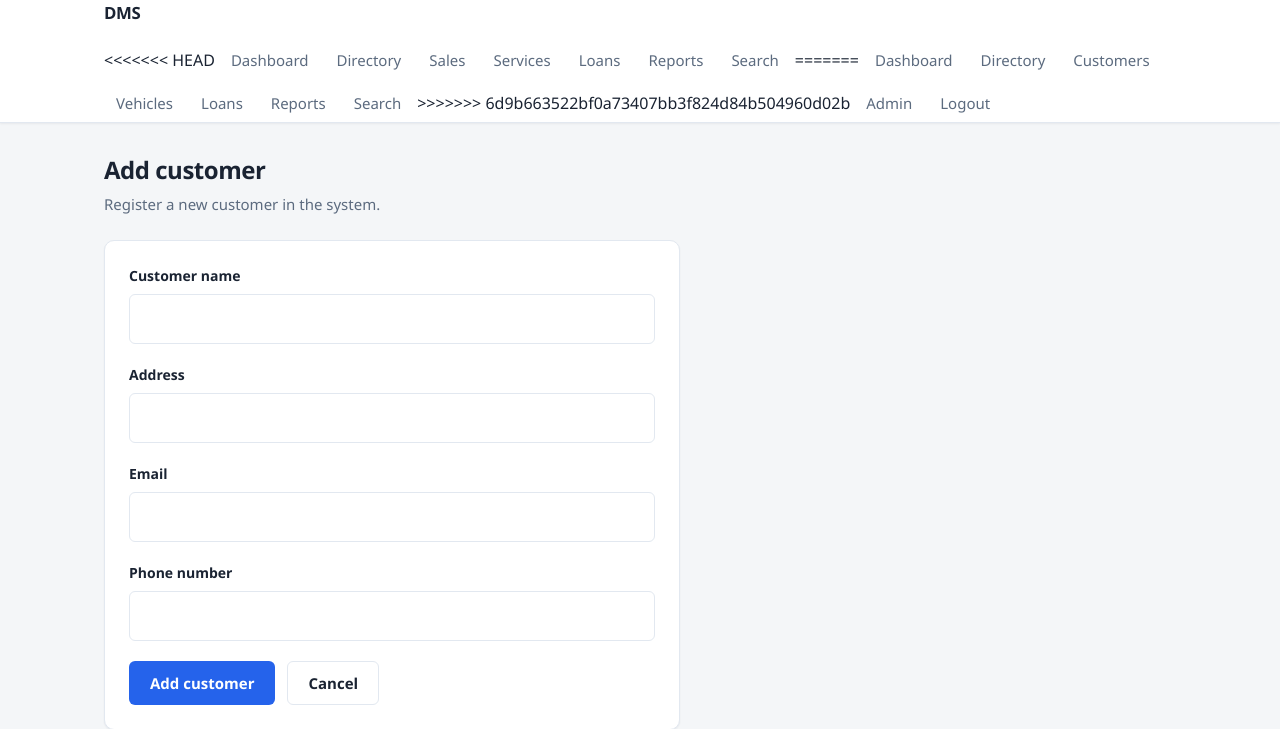
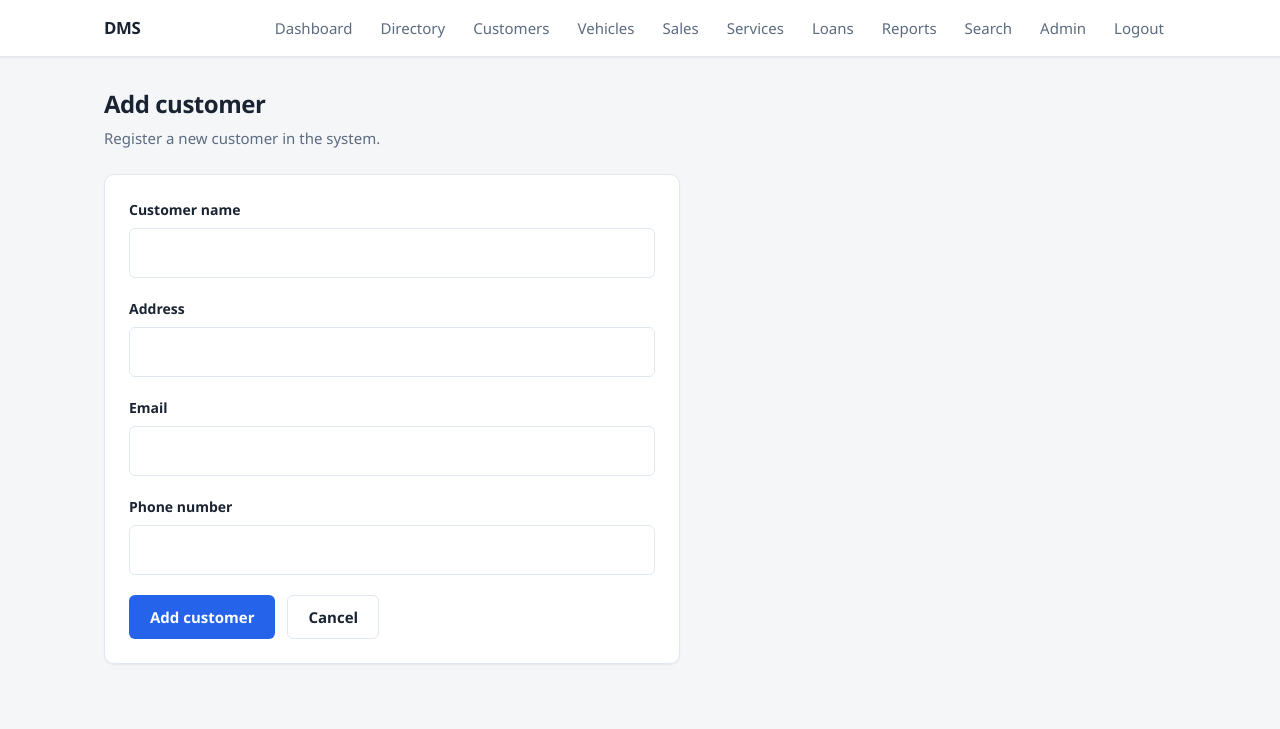
Before and after one commit to CherifHaidara/CMSC461_DMS, a Flask app: page /customers/add in a window 1280 px wide. Shown: the top 729 px of the page. Run offline with Flask 3, Linux system fonts and the light colour scheme; the visitor is signed in with stand-in values (Sample User, id 1).

Commit message:
readding service and sales code

```diff
--- a/proj-app-template/templates/layout.html
+++ b/proj-app-template/templates/layout.html
@@ -14,23 +14,15 @@
             <a class="brand" href="{% if 'user_id' in session %}{{ url_for('dashboard.dashboard') }}{% else %}{{ url_for('auth.login') }}{% endif %}">DMS</a>
             <nav class="nav-links" aria-label="Main">
                 {% if 'user_id' in session %}
-<<<<<<< HEAD
                     <a href="{{ url_for('dashboard.dashboard') }}" class="{% if request.path == '/dashboard' %}is-nav-active{% endif %}">Dashboard</a>
                     <a href="{{ url_for('directory.directory') }}" class="{% if request.path.startswith('/directory') %}is-nav-active{% endif %}">Directory</a>
+                    <a href="{{ url_for('customer.customers') }}">Customers</a>
+                    <a href="{{ url_for('vehicle.vehicles') }}">Vehicles</a>
                     <a href="{{ url_for('sales.sales_list') }}" class="{% if request.path.startswith('/sales') %}is-nav-active{% endif %}">Sales</a>
                     <a href="{{ url_for('service.service_list') }}" class="{% if request.path.startswith('/services') %}is-nav-active{% endif %}">Services</a>
                     <a href="{{ url_for('finance.loans') }}" class="{% if request.path.startswith('/loans') %}is-nav-active{% endif %}">Loans</a>
                     <a href="{{ url_for('finance.reports') }}" class="{% if request.path.startswith('/reports') %}is-nav-active{% endif %}">Reports</a>
                     <a href="{{ url_for('finance.search') }}" class="{% if request.path.startswith('/search') %}is-nav-active{% endif %}">Search</a>
-=======
-                    <a href="{{ url_for('dashboard.dashboard') }}">Dashboard</a>
-                    <a href="{{ url_for('directory.directory') }}">Directory</a>
-                    <a href="{{ url_for('customer.customers') }}">Customers</a>
-                    <a href="{{ url_for('vehicle.vehicles') }}">Vehicles</a>
-                    <a href="{{ url_for('finance.loans') }}">Loans</a>
-                    <a href="{{ url_for('finance.reports') }}">Reports</a>
-                    <a href="{{ url_for('finance.search') }}">Search</a>
->>>>>>> 6d9b663522bf0a73407bb3f824d84b504960d02b
                     {% if session.get('user_role_id') == 1 %}
                         <a href="{{ url_for('admin.admin_home') }}" class="{% if request.path.startswith('/admin') %}is-nav-active{% endif %}">Admin</a>
                     {% endif %}
```
